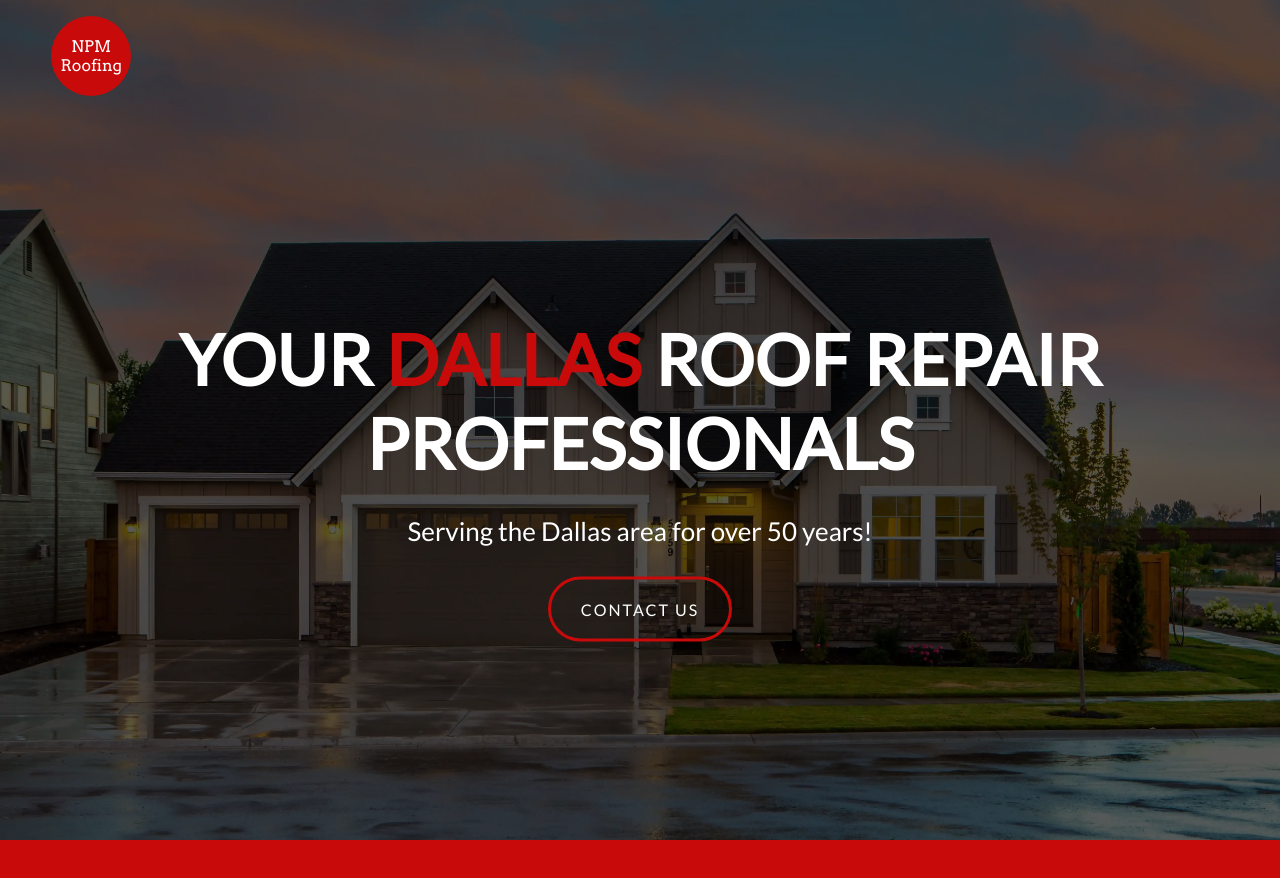
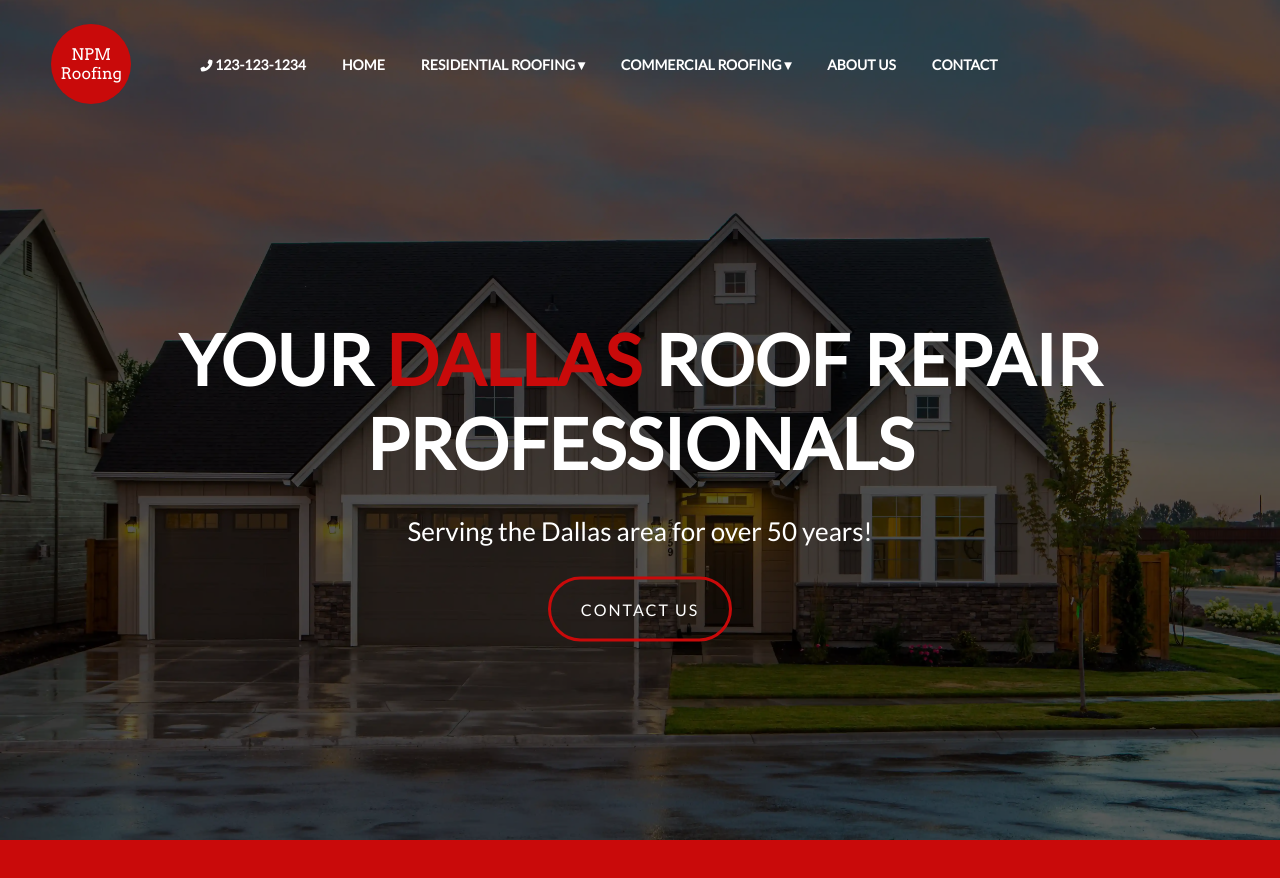
Before and after one commit to justinkangbae/NPM-Roofing, a website: page index.html in a window 1280 px wide. Shown: the top 878 px of the page. Drawn offline with Linux system fonts and the light colour scheme.

Commit message:
fix navbar display again

```diff
--- a/index.html
+++ b/index.html
@@ -25,12 +25,12 @@
             </a>
 
             <div class="nav__links">
-                <span class="nav__links--element invisibleElement"><i class="fas fa-phone-alt"></i> 123-123-1234</span>
-                <a href="#header" class="nav__links--element invisibleElement">Home</a>
-                <a href="" class="nav__links--element invisibleElement">Residential Roofing &dtrif;</a>
-                <a href="" class="nav__links--element invisibleElement">Commercial Roofing &dtrif;</a>
-                <a href="#aboutus" class="nav__links--element invisibleElement">About Us</a>
-                <a href="#contact" class="nav__links--element invisibleElement">Contact</a>
+                <span class="nav__links--element"><i class="fas fa-phone-alt"></i> 123-123-1234</span>
+                <a href="#header" class="nav__links--element">Home</a>
+                <a href="" class="nav__links--element">Residential Roofing &dtrif;</a>
+                <a href="" class="nav__links--element">Commercial Roofing &dtrif;</a>
+                <a href="#aboutus" class="nav__links--element">About Us</a>
+                <a href="#contact" class="nav__links--element">Contact</a>
             </div>
 
             <div class="nav__hamburger">
--- a/sass/_variables.scss
+++ b/sass/_variables.scss
@@ -3,7 +3,7 @@ $color-black: #000;
 $color-primary: #c90a0a;
 $color-primary-highlight: #ff2e2e;
 $logo-hamburger-size: 8rem;
-$nav-height: 14vh;
+$nav-height: 16vh;
 
 $bp-largest: 75em; //1200px
 $bp-large: 55em; //880px
--- a/sass/site.scss
+++ b/sass/site.scss
@@ -98,7 +98,7 @@ html {
             height: 0;
             opacity: 0;
             position: absolute;
-            top: $nav-height;
+            top: calc(#{$nav-height} - 0.1vh);
             visibility: invisible;
             width: 100%;
         }
```
Also changed, not shown: css/site.css.
